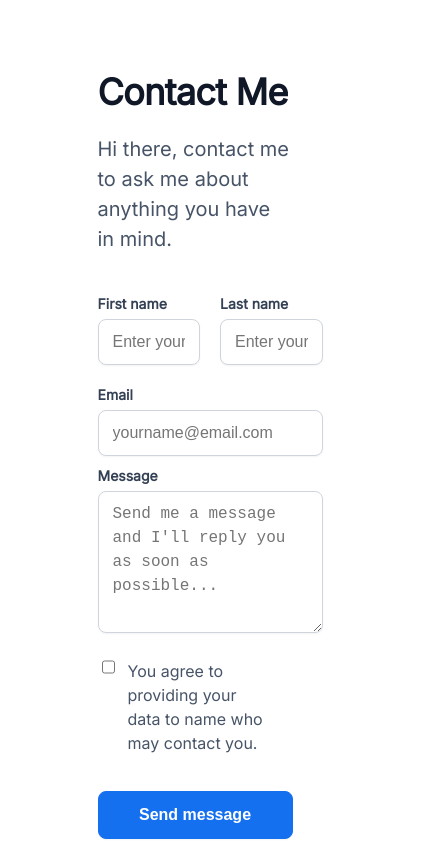
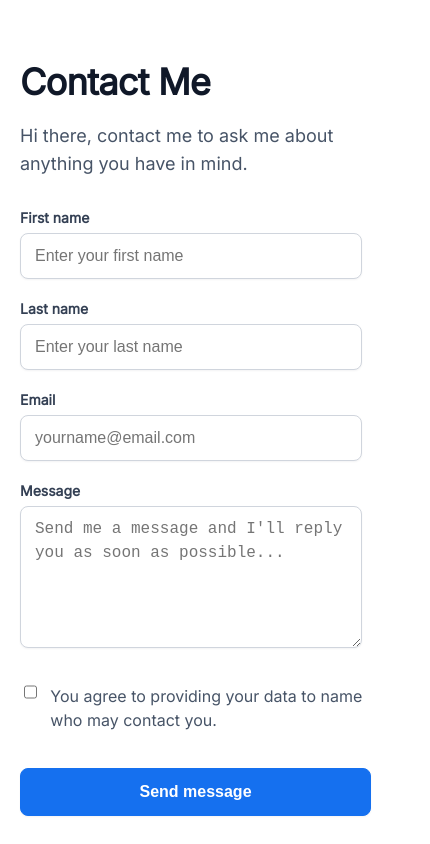
Before and after one commit to GREENFONTS/HNG_firstTask, a React (Create React App) app: page /contact in a window 390 px wide. Shown: the top 844 px of the page, 430 px wide, since content can reach past the window. Built offline with nearby package versions, Linux system fonts and the light colour scheme.

Commit message:
style: added mobile responsivesness for contact

```diff
--- a/src/App.css
+++ b/src/App.css
@@ -287,5 +287,26 @@
     height: 24px;
   }
 
+  .contactCon {
+    width: 100%;
+    padding: 20px;
+    margin: 0px;
+  }
 
+  #subTitle {
+    font-size: 18px;
+    line-height: 28px;
+  }
+
+  .names {
+    display: block;
+  }
+
+  .form-group {
+    width: 80%;
+    margin: 20px 0px;
+  }
+  .btn{
+    width: 90%;
+  }
 }
```
